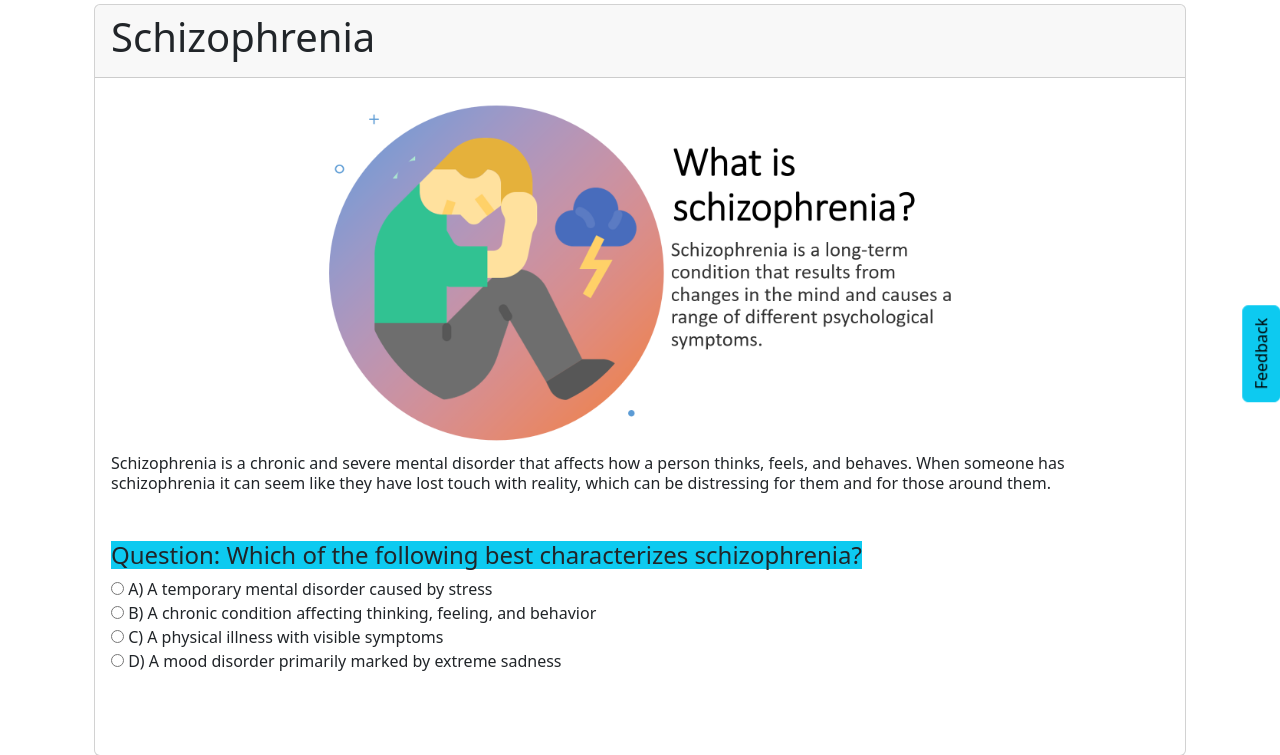
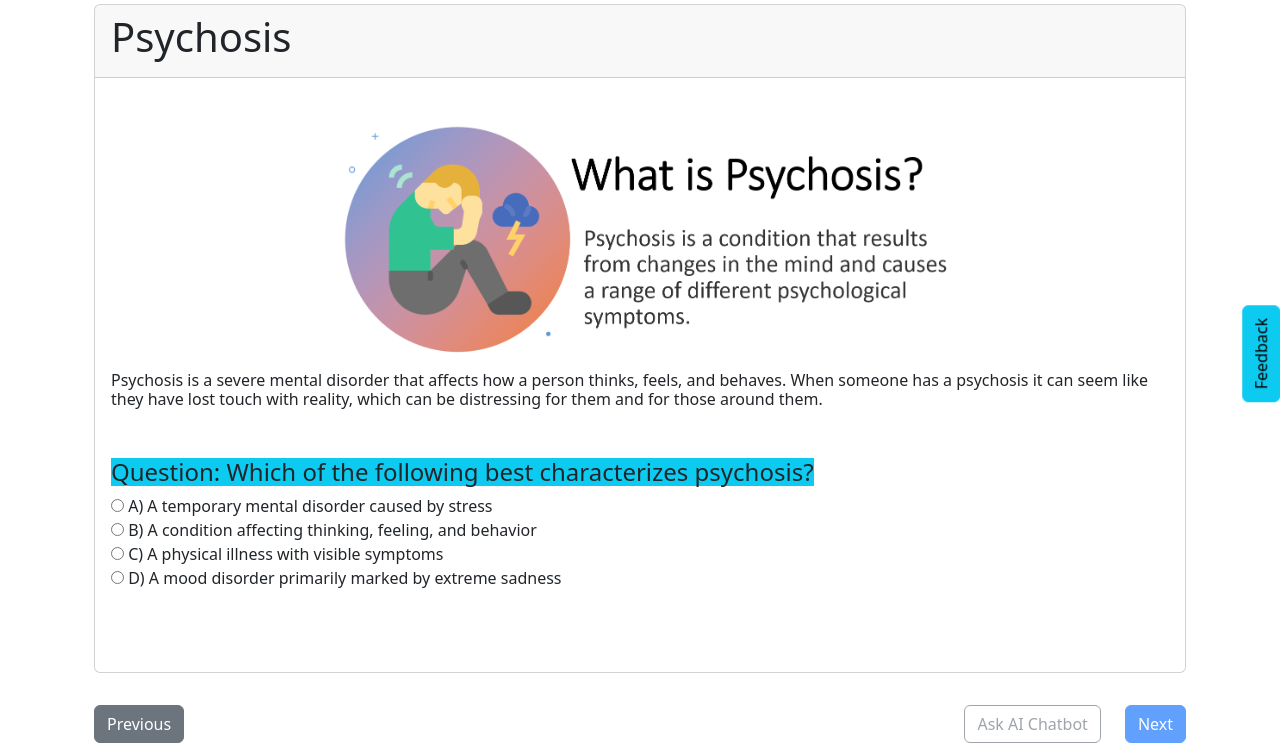
Before and after one commit to uit-hdl/trusting-ehealthcourse, a Django app: page /schizophrenia/ in a window 1280 px wide. Shown: the part 133-888 px from the top of the page. Run offline with Django 5.2, Linux system fonts and the light colour scheme; some libraries are stand-ins or nearby versions; grey boxes are pictures that could not be loaded.

Commit message:
psychosis

```diff
--- a/webapp/templates/home.html
+++ b/webapp/templates/home.html
@@ -25,9 +25,9 @@
 	    <h2 class="card-text mt-5">{% trans "This brief course has three primary goals:" %}</h2>
 	    <p>
 	    	<ol>
-				  <li>{% trans "Introduce the fundamental concepts of schizophrenia, emphasizing that it is a naturally occurring illness and not the fault of the individual." %}</li>
+				  <li>{% trans "Introduce the fundamental concepts of psychosis, emphasizing that it is a naturally occurring illness and not the fault of the individual." %}</li>
 				  <li>{% trans "Educate participants about the concept of relapses and how to predict them early." %}</li>
-				  <li>{% trans "Help participants understand that there can be false positives and errors in diagnosing schizophrenia and identifying relapses." %}</li>
+				  <li>{% trans "Help participants understand that there can be false positives and errors in diagnosing psychosis and identifying relapses." %}</li>
 				</ol>
 	    </p>
 
--- a/webapp/templates/schizophrenia-cognitive-symptoms.html
+++ b/webapp/templates/schizophrenia-cognitive-symptoms.html
@@ -7,7 +7,7 @@
 {% block content %}
 <div class="container">
 	<div class="card">
-	  <div class="card-header"> <h1>{% trans "Cognitive Symptoms of Schizophrenia" %}</h1></div>
+	  <div class="card-header"> <h1>{% trans "Cognitive Symptoms of Psychosis" %}</h1></div>
 	  <div class="card-body">
 	  	<div class="text-center mb-2">
 
@@ -22,7 +22,7 @@
 	  	</div>
 
 	  	<h6>
-	  		{% trans "Cognitive symptoms of schizophrenia refer to problems with the mental processes involved in gaining knowledge and comprehension. These symptoms affect a person's ability to think clearly, remember, and organize their thoughts. Cognitive symptoms can be subtle or severe and often significantly impact the daily functioning of individuals with schizophrenia." %}
+	  		{% trans "Cognitive symptoms of psychosis refer to problems with the mental processes involved in gaining knowledge and comprehension. These symptoms affect a person's ability to think clearly, remember, and organize their thoughts. Cognitive symptoms can be subtle or severe and often significantly impact the daily functioning of individuals with psychosis." %}
 	  	</h6>
 	  	<p>
 	    	<ol>
@@ -35,7 +35,7 @@
 	    	<div class="panel panel-understanding-check">
 					<form class="multipleChoice">
 						<div class="form-group">
-							<label for="radio"><h4 class="bg-info">{% trans "Qeustion: Which of the following cognitive symptoms is NOT commonly associated with schizophrenia?" %}</h4></label>
+							<label for="radio"><h4 class="bg-info">{% trans "Qeustion: Which of the following cognitive symptoms is NOT commonly associated with psychosis?" %}</h4></label>
 							<div class="radio">
 								<label>
 									<input type="radio" data-question-number="1" name="question-1" id="bsr-radios-1" data-alert-type="alert-danger" data-comment="{{ incorrect_msg }}" value="radio97468235240">
--- a/webapp/templates/schizophrenia-end.html
+++ b/webapp/templates/schizophrenia-end.html
@@ -7,7 +7,7 @@
 {% block content %}
 <div class="container">
 	<div class="card">
-	  <div class="card-header"> <h1>{% trans "Schizophrenia" %}</h1></div>
+	  <div class="card-header"> <h1>{% trans "Psychosis" %}</h1></div>
 	  <div class="card-body">
 	  	<div class="text-center mb-2">
 
--- a/webapp/templates/schizophrenia-negative-symptoms.html
+++ b/webapp/templates/schizophrenia-negative-symptoms.html
@@ -7,7 +7,7 @@
 {% block content %}
 <div class="container">
 	<div class="card">
-	  <div class="card-header"> <h1>{% trans "Negative Symptoms of Schizophrenia" %}</h1></div>
+	  <div class="card-header"> <h1>{% trans "Negative Symptoms of Psychosis" %}</h1></div>
 	  <div class="card-body">
 	  	<div class="text-center mb-2">
 
@@ -22,7 +22,7 @@
 	  	</div>
 
 	  	<h6>
-	  		{% trans "Negative symptoms of schizophrenia refer to the absence or reduction of normal behaviors and functions that are usually present in healthy individuals. These symptoms reflect a loss of abilities and can significantly impair a person's daily functioning and quality of life. Unlike positive symptoms, which add abnormal experiences or behaviors, negative symptoms take away normal capabilities and emotional responses." %}
+	  		{% trans "Negative symptoms of psychosis refer to the absence or reduction of normal behaviors and functions that are usually present in healthy individuals. These symptoms reflect a loss of abilities and can significantly impair a person's daily functioning and quality of life. Unlike positive symptoms, which add abnormal experiences or behaviors, negative symptoms take away normal capabilities and emotional responses." %}
 	  	</h6>
 	  	<p>
 	    	<ol>
@@ -36,7 +36,7 @@
 	    	<div class="panel panel-understanding-check">
 					<form class="multipleChoice">
 						<div class="form-group">
-							<label for="radio"><h4 class="bg-info">{% trans "Qeustion: Which of the following best describes the negative symptom of schizophrenia known as avolition?" %}</h4></label>
+							<label for="radio"><h4 class="bg-info">{% trans "Qeustion: Which of the following best describes the negative symptom of psychosis known as avolition?" %}</h4></label>
 							<div class="radio">
 								<label>
 									<input type="radio" data-question-number="1" name="question-1" id="bsr-radios-1" data-alert-type="alert-success" data-comment="{{ correct_msg }}" value="radio97468235240">
--- a/webapp/templates/schizophrenia-positive-symptoms.html
+++ b/webapp/templates/schizophrenia-positive-symptoms.html
@@ -7,7 +7,7 @@
 {% block content %}
 <div class="container">
 	<div class="card">
-	  <div class="card-header"> <h1>{% trans "Positive Symptoms of Schizophrenia" %}</h1></div>
+	  <div class="card-header"> <h1>{% trans "Positive Symptoms of Psychosis" %}</h1></div>
 	  <div class="card-body">
 	  	<div class="text-center mb-2">
 
@@ -36,7 +36,7 @@
 	    	<div class="panel panel-understanding-check">
 					<form class="multipleChoice">
 						<div class="form-group">
-							<label for="radio"><h4 class="bg-info">{% trans "Qeustion: Which of the following statements correctly describes the positive symptoms of schizophrenia?" %}</h4></label>
+							<label for="radio"><h4 class="bg-info">{% trans "Qeustion: Which of the following statements correctly describes the positive symptoms of psychosis?" %}</h4></label>
 							<div class="radio">
 								<label>
 									<input type="radio" data-question-number="1" name="question-1" id="bsr-radios-1" data-alert-type="alert-success" data-comment="{{ correct_msg }}" value="radio97468235240">
--- a/webapp/templates/schizophrenia-symptoms.html
+++ b/webapp/templates/schizophrenia-symptoms.html
@@ -7,7 +7,7 @@
 {% block content %}
 <div class="container">
 	<div class="card">
-	  <div class="card-header"> <h1>{% trans "Symptoms of Schizophrenia" %}</h1></div>
+	  <div class="card-header"> <h1>{% trans "Symptoms of Psychosis" %}</h1></div>
 	  <div class="card-body">
 	  	<div class="text-center mb-2">
 
@@ -22,7 +22,7 @@
 	  	</div>
 
 	  	<h6>
-	  		{% trans "Symptoms of schizophrenia can be broadly categorized into three groups: positive symptoms, negative symptoms, and cognitive symptoms." %}
+	  		{% trans "Symptoms of psychosis can be broadly categorized into three groups: positive symptoms, negative symptoms, and cognitive symptoms." %}
 	  	</h6>
 	  	<p>
 	    	<ol>
@@ -35,7 +35,7 @@
 	    	<div class="panel panel-understanding-check">
 					<form class="multipleChoice">
 						<div class="form-group">
-							<label for="radio"><h4 class="bg-info">{% trans "Question: Which categorization distinguishes the symptoms of schizophrenia based on their characteristics?" %}</h4></label>
+							<label for="radio"><h4 class="bg-info">{% trans "Question: Which categorization distinguishes the symptoms of psychosis based on their characteristics?" %}</h4></label>
 							<div class="radio">
 								<label>
 									<input type="radio" data-question-number="1" name="question-1" id="bsr-radios-1" data-alert-type="alert-danger" data-comment="{{ incorrect_msg }}" value="radio97468235240">
--- a/webapp/templates/schizophrenia.html
+++ b/webapp/templates/schizophrenia.html
@@ -7,7 +7,7 @@
 {% block content %}
 <div class="container">
 	<div class="card">
-	  <div class="card-header"> <h1>{% trans "Schizophrenia" %}</h1></div>
+	  <div class="card-header"> <h1>{% trans "Psychosis" %}</h1></div>
 	  <div class="card-body">
 	  	<div class="text-center mb-2">
 
@@ -23,13 +23,13 @@
 	  	</div>
 
 	  	<h6>
-	  		{% trans "Schizophrenia is a chronic and severe mental disorder that affects how a person thinks, feels, and behaves. When someone has schizophrenia it can seem like they have lost touch with reality, which can be distressing for them and for those around them." %}
+	  		{% trans "Psychosis is a severe mental disorder that affects how a person thinks, feels, and behaves. When someone has a psychosis it can seem like they have lost touch with reality, which can be distressing for them and for those around them." %}
 	  	</h6>
 	    <div class="mt-5">
 	    	<div class="panel panel-understanding-check">
 					<form class="multipleChoice">
 						<div class="form-group">
-							<label for="radio"><h4 class="bg-info">{% trans "Question: Which of the following best characterizes schizophrenia?" %}</h4></label>
+							<label for="radio"><h4 class="bg-info">{% trans "Question: Which of the following best characterizes psychosis?" %}</h4></label>
 							<div class="radio">
 								<label>
 									<input type="radio" data-question-number="1" name="question-1" id="bsr-radios-1" data-alert-type="alert-danger" data-comment="{{ incorrect_msg }}" value="radio97468235240">
@@ -39,7 +39,7 @@
 							<div class="radio">
 								<label>
 									<input type="radio" data-question-number="1" name="question-1" id="bsr-radios-2" data-alert-type="alert-success" data-comment="{{ correct_msg }}" value="radio97468235240">
-									{% trans "B) A chronic condition affecting thinking, feeling, and behavior" %}
+									{% trans "B) A condition affecting thinking, feeling, and behavior" %}
 								</label>
 							</div>
 
```
Also changed, not shown: webapp/static/images/en-courese-objectives.png, webapp/static/images/en-schipzophrenia.png.
